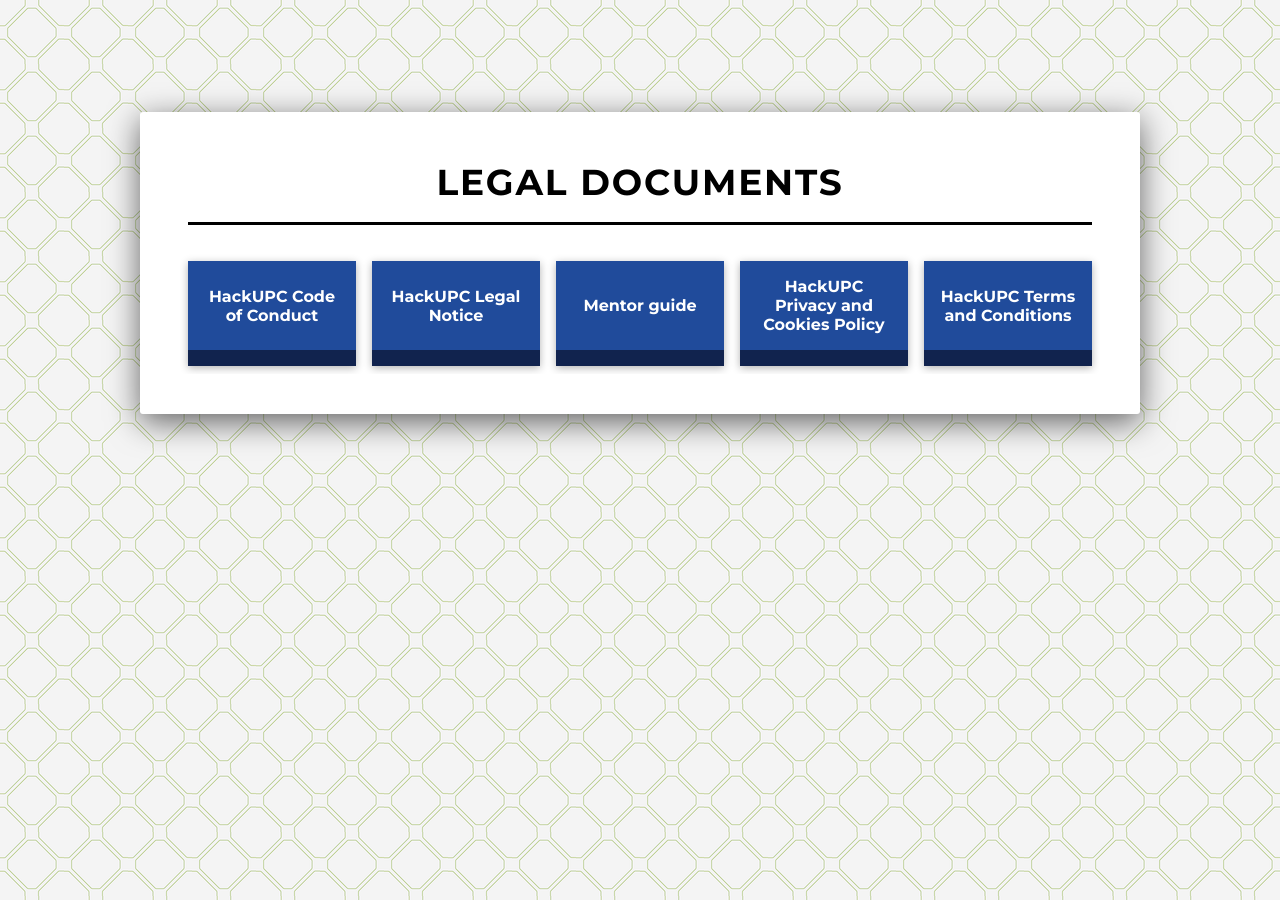
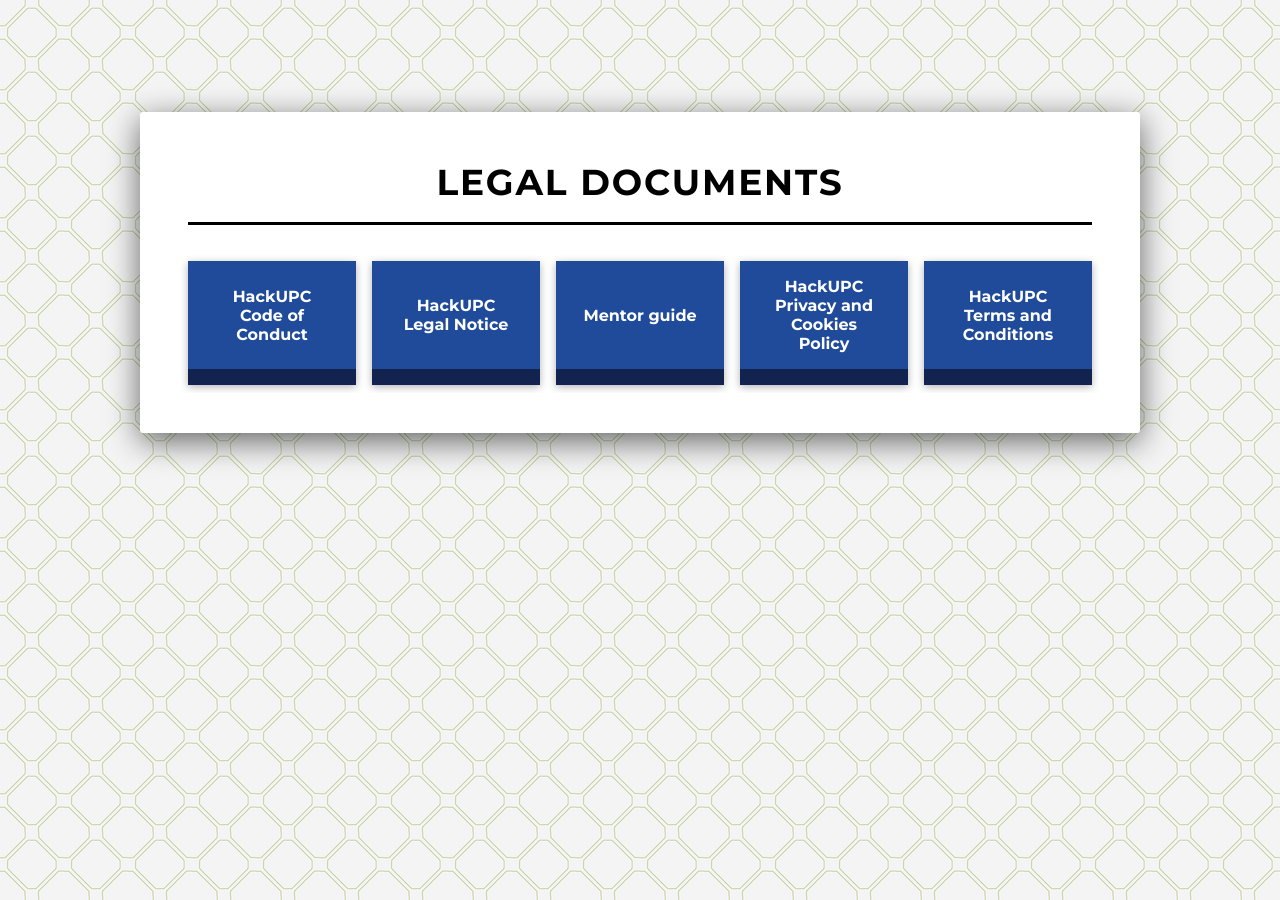
Before and after one commit to hackupc/legal-page, a Jekyll site: the page built from index.html, in a window 1280 px wide. Built offline with Jekyll 4.4.1, drawn with Linux system fonts in a browser that asks for light colours.

Commit message:
More padding

```diff
--- a/assets/css/style.scss
+++ b/assets/css/style.scss
@@ -111,7 +111,7 @@
 			justify-content: center;
 			background-color: $mainColor;
 			color: #fff;
-			padding: 1rem;
+			padding: 1rem 1.5rem;
 			font-weight: bold;
 			text-decoration: none;
 			border-bottom: solid #11234e 1rem;
```
